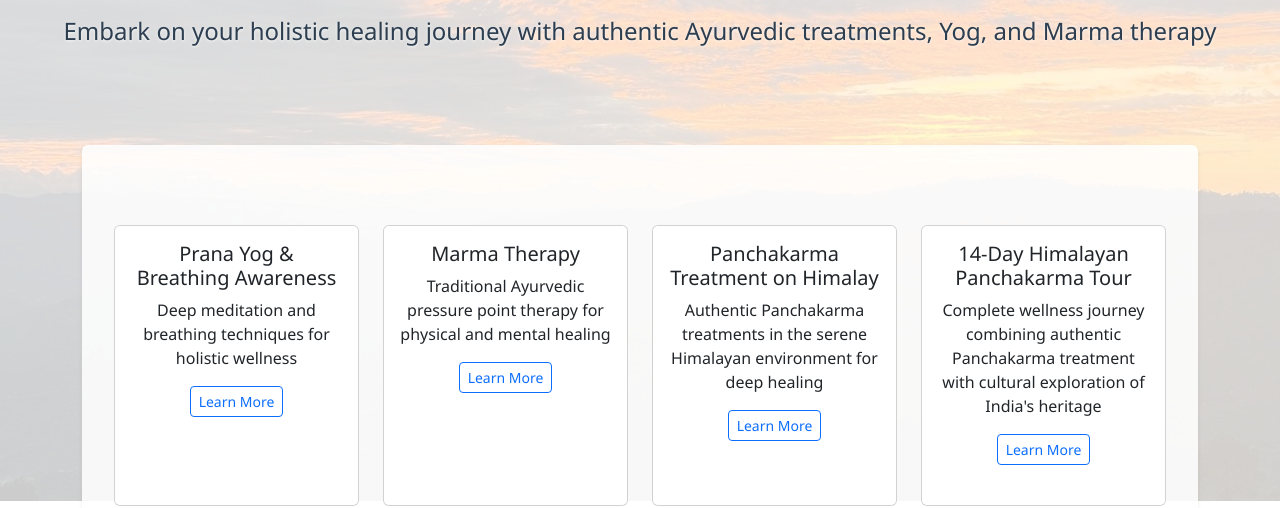
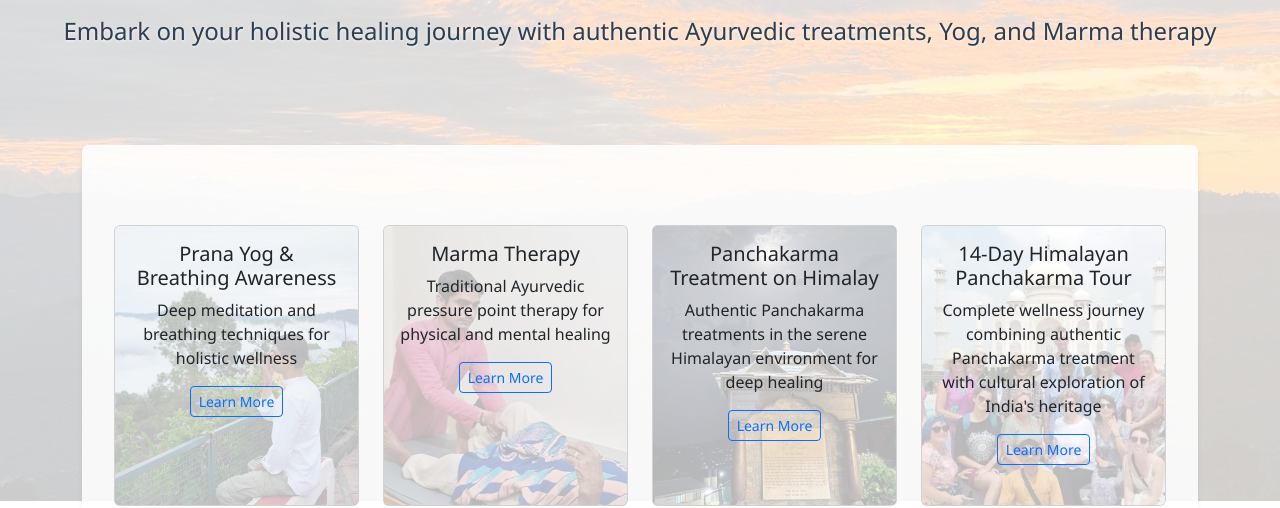
Before and after one commit to wkoziej/vinayak.site, an Eleventy site: page src/index.njk in a window 1280 px wide. Shown: the part 299-807 px from the top of the page. Built offline with nearby package versions, Linux system fonts and the light colour scheme; Eleventy itself is replaced by a stand-in of ours; files that its build step writes are made by us from their sources.

Commit message:
feat: update main CSS file for Vinayak Site
- Changed the site name in the main CSS file.
- Updated service card background images for Prana Yoga, Marma Therapy, Ayurveda, and added a new Himalayan Tour service.

```diff
--- a/src/assets/css/main.css
+++ b/src/assets/css/main.css
@@ -1,4 +1,4 @@
-/* Main CSS file for I to i to */
+/* Main CSS file for Vinayak Site */
 
 :root {
   --primary-color: #3498db;
@@ -81,16 +81,20 @@ body {
   opacity: 0.99;
 }
 
-.service-card.masaz::before {
-  background-image: url('/assets/images/masaż.jpg');
+.service-card.prana-yog::before {
+  background-image: url('/assets/images/prana-yog.jpg');
 }
 
-.service-card.muzyka::before {
-  background-image: url('/assets/images/muzyka.jpg');
+.service-card.marma-therapy::before {
+  background-image: url('/assets/images/marma-therapy-image.jpg');
 }
 
-.service-card.programowanie::before {
-  background-image: url('/assets/images/programowanie.jpg');
+.service-card.ayurveda::before {
+  background-image: url('/assets/images/panchakrma-treatment.jpg');
+}
+
+.service-card.himalayan-tour::before {
+  background-image: url('/assets/images/tour.jpg');
 }
 
 .service-card .card-body {
```
